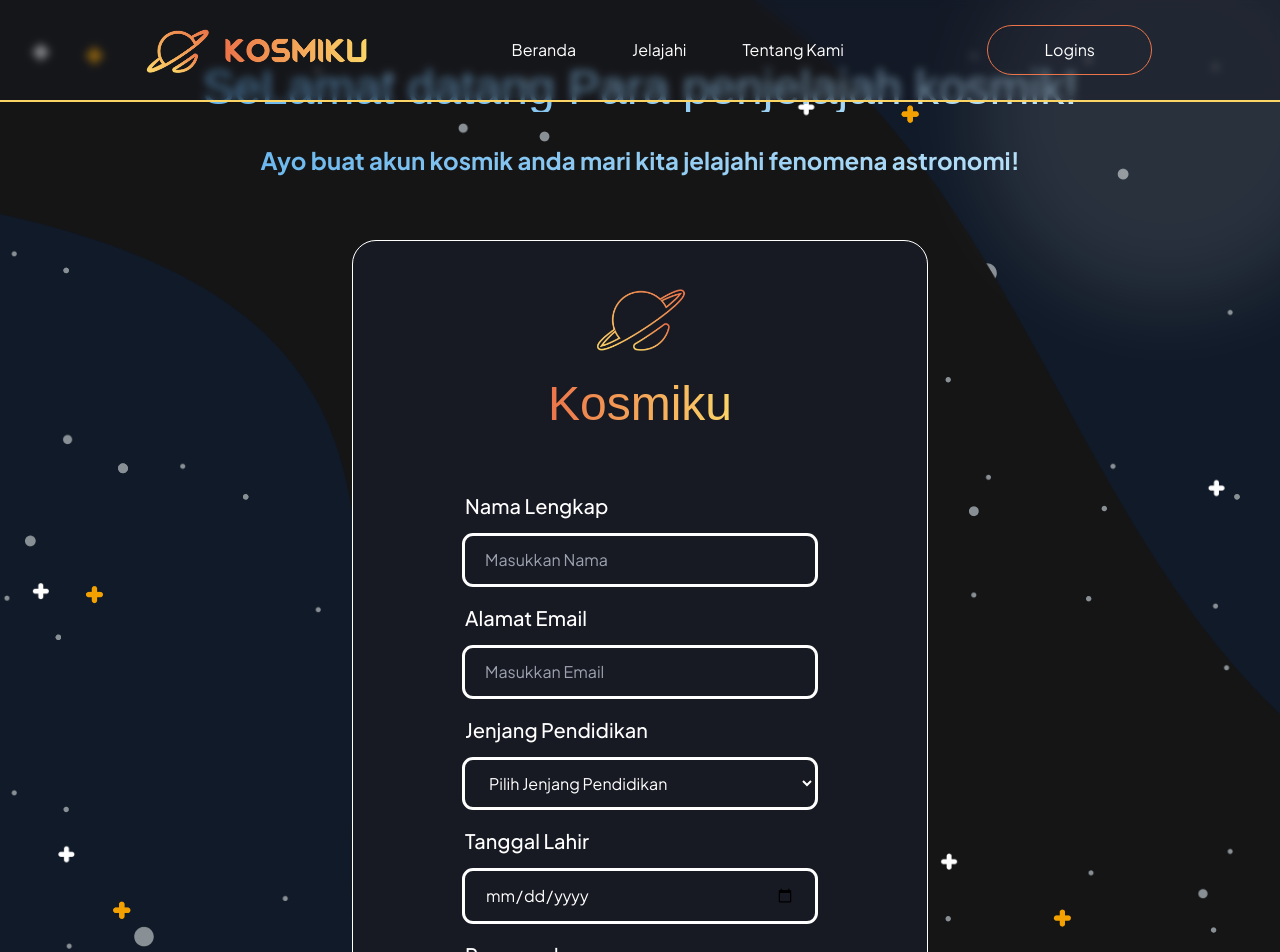
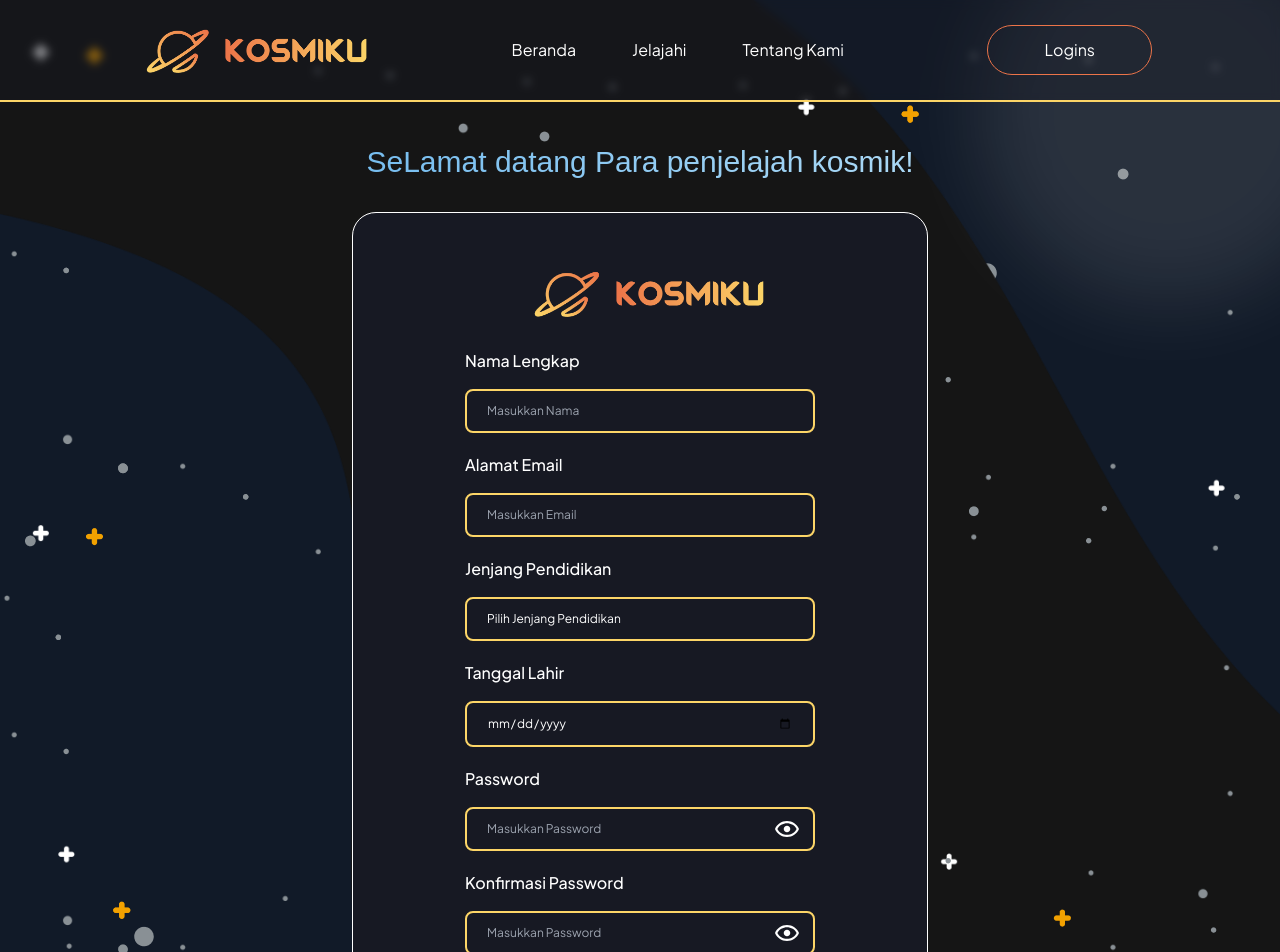
Before and after one commit to klnkvc/Kosmiku-Astronomi-e-learning, a React (Vite) app: page /register in a window 1280 px wide. Shown: the top 952 px of the page. Built offline with nearby package versions, Linux system fonts and the light colour scheme; a web font is replaced by a local one.

Commit message:
fix : register page fixing responsive style

```diff
--- a/src/pages/Auth/Register.jsx
+++ b/src/pages/Auth/Register.jsx
@@ -1,7 +1,8 @@
 import React, { useState } from "react";
 import BasedLayout from "../../layout/BasedLayout";
 import Button from "../../components/Button";
-import logo from "../../assets/decoration/kosmiku.png";
+import logo from "../../assets/decoration/logo.png";
+
 import hide from "../../assets/decoration/hide.svg";
 import show from "../../assets/decoration/show.svg";
 import { Link } from "react-router-dom";
@@ -65,24 +66,18 @@ export default function Register() {
   return (
     <BasedLayout>
       <section id="login" className="login flex flex-col justify-center py-12 md:py-16 relative items-center">
-        <div className="text-white text-center w-4/5 md:w-3/4 grid grid-cols-1 gap-8 z-10">
-          <h1 className="font-magmawave text-3xl md:text-4xl lg:text-5xl bg-gradient-to-r from-based-2 to-based-3 inline-block text-transparent bg-clip-text">
-            SeLamat datang Para penjelajah kosmik!
-          </h1>
-          <p className="text-base md:text-2xl font-bold mb-16 bg-gradient-to-r from-based-2 to-based-3 inline-block text-transparent bg-clip-text">
-            Ayo buat akun kosmik anda mari kita jelajahi fenomena astronomi!
-          </p>
+        <div className="text-white text-center w-4/5 md:w-3/4 grid grid-cols-1 mt-12 xl:mt-20 gap-8 z-10">
+          <h1 className="font-magmawave text-3xl bg-gradient-to-r from-based-2 mb-8 to-based-3 inline-block text-transparent bg-clip-text">SeLamat datang Para penjelajah kosmik!</h1>
         </div>
         <div className="w-full md:w-3/4 xl:w-1/2 px-8">
           <div className="w-full  border border-white rounded-3xl backdrop-opacity-10 backdrop-invert bg-category-5 p-8">
             <div className="logo flex flex-col items-center gap-3">
-              <img className="w-24" src={logo} alt="" />
-              <h1 className="font-magmawave text-3xl md:text-4xl lg:text-5xl bg-gradient-to-r from-based to-based-1 inline-block text-transparent bg-clip-text">Kosmiku</h1>
+              <img className="h-16 sm:h-24" src={logo} alt="" />
             </div>
-            <form className="mt-16" onSubmit={handleSubmit}>
+            <form className="mt-2" onSubmit={handleSubmit}>
               <div className="md:mx-20 flex flex-col gap-5">
                 <div className="flex flex-col gap-4">
-                  <label className="text-base md:text-xl font-medium text-white" htmlFor="name">
+                  <label className="text-base font-medium text-white" htmlFor="name">
                     Nama Lengkap
                   </label>
                   <input
@@ -90,7 +85,7 @@ export default function Register() {
                     required
                     name="name"
                     id="name"
-                    className="py-3 px-5 w-full rounded-lg text-base text-white bg-transparent outline outline-white focus:bg-transparent focus:text-gray-900"
+                    className="bg-transparent border-2 py-3 px-5 rounded-lg text-xs border-based-1 outline-offset-0 text-white focus:outline-based-1 focus:outline-4 focus:outline-offset-4 transition-all duration-200"
                     placeholder="Masukkan Nama"
                     autoComplete="off"
                     value={nama_lengkap}
@@ -98,7 +93,7 @@ export default function Register() {
                   />
                 </div>
                 <div className="flex flex-col gap-4">
-                  <label className="text-base md:text-xl font-medium text-white" htmlFor="email">
+                  <label className="text-base font-medium text-white" htmlFor="email">
                     Alamat Email
                   </label>
                   <input
@@ -106,7 +101,7 @@ export default function Register() {
                     required
                     name="email"
                     id="email"
-                    className="py-3 px-5 w-full rounded-lg text-base text-white bg-transparent outline outline-white focus:bg-transparent focus:text-gray-900"
+                    className="bg-transparent border-2 py-3 px-5 rounded-lg text-xs border-based-1 outline-offset-0 text-white focus:outline-based-1 focus:outline-4 focus:outline-offset-4 transition-all duration-200"
                     placeholder="Masukkan Email"
                     autoComplete="off"
                     value={alamat_email}
@@ -114,7 +109,7 @@ export default function Register() {
                   />
                 </div>
                 <div className="flex flex-col gap-4">
-                  <label className="text-base md:text-xl font-medium text-white" htmlFor="degree">
+                  <label className="text-base font-medium text-white" htmlFor="degree">
                     Jenjang Pendidikan
                   </label>
                   <select
@@ -122,11 +117,11 @@ export default function Register() {
                     required
                     id="degree"
                     autoComplete="off"
-                    className="py-3 px-5 w-full rounded-lg text-base text-white bg-transparent outline outline-white focus:bg-transparent focus:text-gray-900"
+                    className="bg-transparent border-2 py-3  px-5 rounded-lg text-xs border-based-1 outline-offset-0 text-white focus:outline-based-1 focus:outline-4 focus:outline-offset-4 transition-all duration-200 focus:bg-category-5 focus:border-based-1 appearance-none"
                     value={jenjang_pendidikan}
                     onChange={(e) => setDegree(e.target.value)}
                   >
-                    <option value="" selected disabled>
+                    <option className="text-white/20 h-7" value="" selected disabled>
                       Pilih Jenjang Pendidikan
                     </option>
                     <option value="sd">Sekolah Dasar</option>
@@ -137,7 +132,7 @@ export default function Register() {
                   </select>
                 </div>
                 <div className="flex flex-col gap-4">
-                  <label className="text-base md:text-xl font-medium text-white" htmlFor="birthdate">
+                  <label className="text-base font-medium text-white" htmlFor="birthdate">
                     Tanggal Lahir
                   </label>
                   <input
@@ -146,13 +141,13 @@ export default function Register() {
                     name="birthdate"
                     autoComplete="off"
                     id="birthdate"
-                    className="py-3 px-5 w-full rounded-lg text-base text-white bg-transparent outline outline-white focus:bg-transparent focus:text-gray-900"
+                    className="bg-transparent border-2 py-3 px-5 rounded-lg text-xs border-based-1 outline-offset-0 text-white focus:outline-based-1 focus:outline-4 focus:outline-offset-4 transition-all duration-200 appearance-none web"
                     value={tanggal_lahir}
                     onChange={(e) => setDob(e.target.value)}
                   />
                 </div>
                 <div className="flex flex-col gap-4">
-                  <label className="text-base md:text-xl font-medium text-white" htmlFor="password">
+                  <label className="text-base font-medium text-white" htmlFor="password">
                     Password
                   </label>
                   <div className="relative">
@@ -162,7 +157,7 @@ export default function Register() {
                       name="password"
                       id="password"
                       autoComplete="off"
-                      className="py-3 px-5 w-full rounded-lg text-base text-white bg-transparent outline outline-white focus:bg-transparent focus:text-gray-900"
+                      className="bg-transparent border-2 py-3 px-5 rounded-lg text-xs border-based-1 outline-offset-0 text-white focus:outline-based-1 focus:outline-4 focus:outline-offset-4 transition-all duration-200 w-full"
                       placeholder="Masukkan Password"
                       value={password}
                       onChange={(e) => setPassword(e.target.value)}
@@ -173,7 +168,7 @@ export default function Register() {
                   </div>
                 </div>
                 <div className="flex flex-col gap-4">
-                  <label className="text-base md:text-xl font-medium text-white" htmlFor="confirm">
+                  <label className="text-base font-medium text-white" htmlFor="confirm">
                     Konfirmasi Password
                   </label>
                   <div className="relative">
@@ -182,7 +177,7 @@ export default function Register() {
                       name="confirm"
                       id="confirm"
                       required
-                      className="py-3 px-5 w-full rounded-lg text-base text-white bg-transparent outline outline-white focus:bg-transparent focus:text-gray-900"
+                      className="bg-transparent border-2 py-3 px-5 rounded-lg text-xs border-based-1 outline-offset-0 text-white focus:outline-based-1 focus:outline-4 focus:outline-offset-4 transition-all duration-200 w-full"
                       placeholder="Masukkan Password"
                       autoComplete="off"
                       value={confirmPassword}
@@ -194,7 +189,7 @@ export default function Register() {
                   </div>
                 </div>
                 {errorMessage && password !== confirmPassword && <p className="text-error font-bold">{errorMessage}</p>}
-                <p className="text-white text-center text-sm md:text-base">
+                <p className="text-white text-center text-sm">
                   Sudah punya akun?{" "}
                   <span>
                     <Link className="text-based-1" to={"/login"}>
--- a/tailwind.config.js
+++ b/tailwind.config.js
@@ -26,7 +26,7 @@ export default {
       "quest-1": "#F2A100",
       rightSelected: "#00B41D",
       wrongSelected: "#E92E27",
-      error: "#E92E27",
+      error: "#FF8E8A",
     },
     extend: {
       fontFamily: {
```
